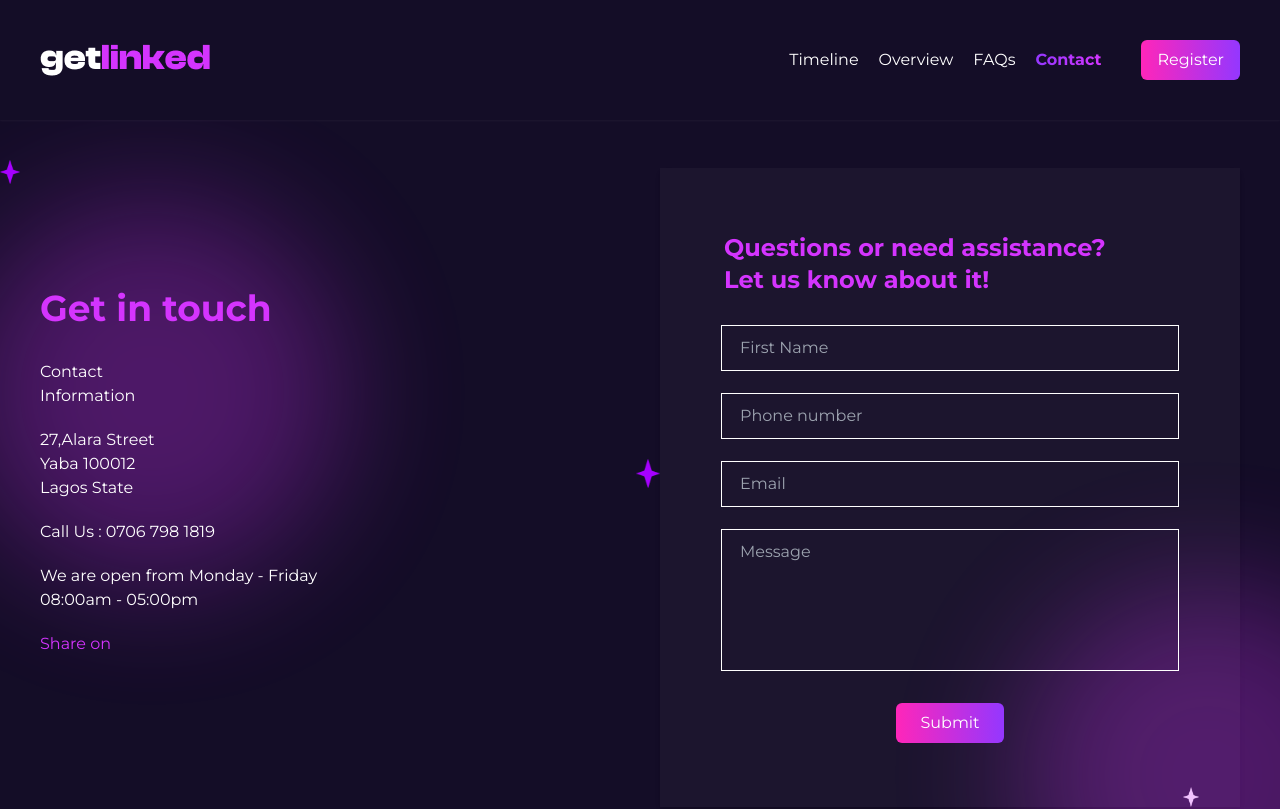
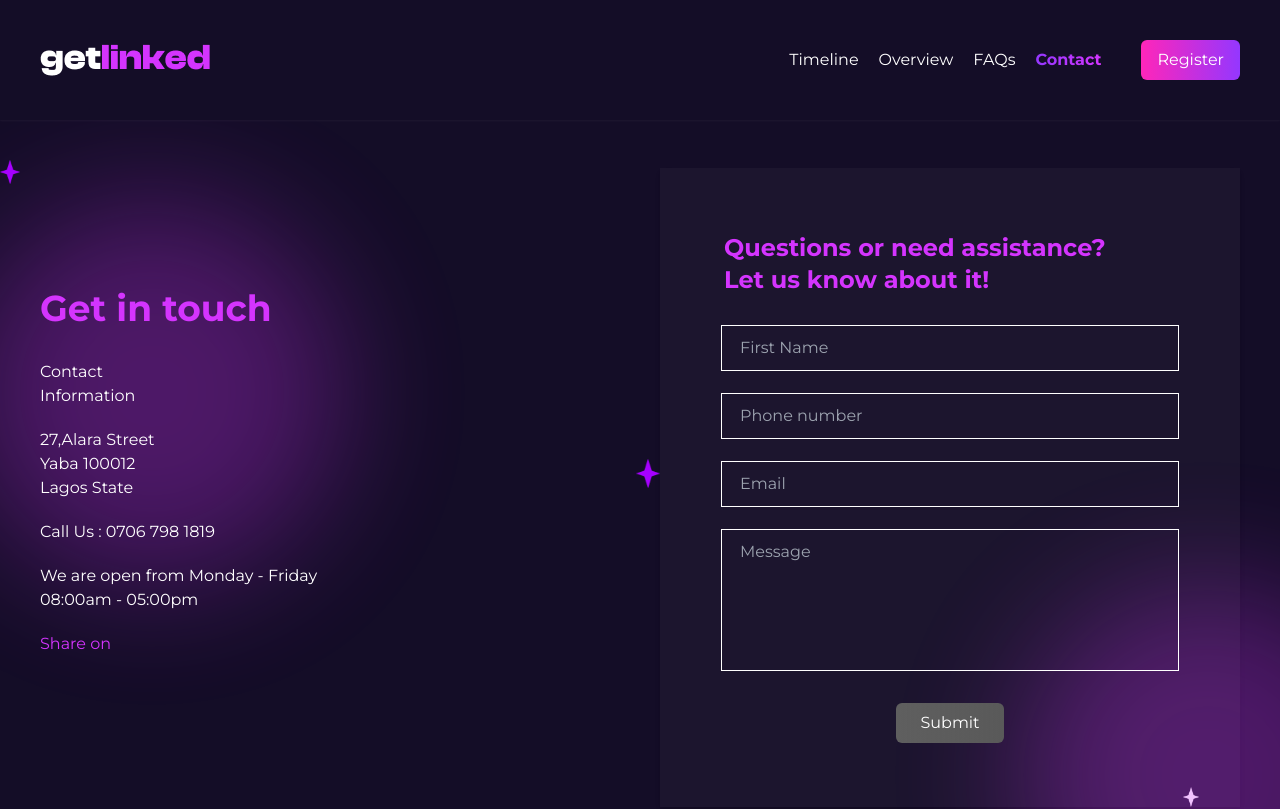
Before and after one commit to mikelisrael/getlinked, a Next.js app: page /contact in a window 1280 px wide. Shown: the top 809 px of the page. Built offline with nearby package versions, Linux system fonts and the light colour scheme; some icons are missing.

Commit message:
style: add disabled style

```diff
--- a/styles/globals.css
+++ b/styles/globals.css
@@ -69,7 +69,7 @@ img {
 
 /* style button with tailwind */
 .main_btn {
-  @apply px-4 py-2 rounded-md bg-gradient-to-r from-secondaryPurple to-tertiaryPurple text-white text-xs md:text-sm lg:text-base hover:brightness-150 duration-200;
+  @apply px-4 py-2 rounded-md bg-gradient-to-r from-secondaryPurple to-tertiaryPurple text-white text-xs md:text-sm lg:text-base hover:brightness-150 duration-200 disabled:!grayscale;
   background-color: var(--primary-purple);
   background: linear-gradient(
     to right,
```
